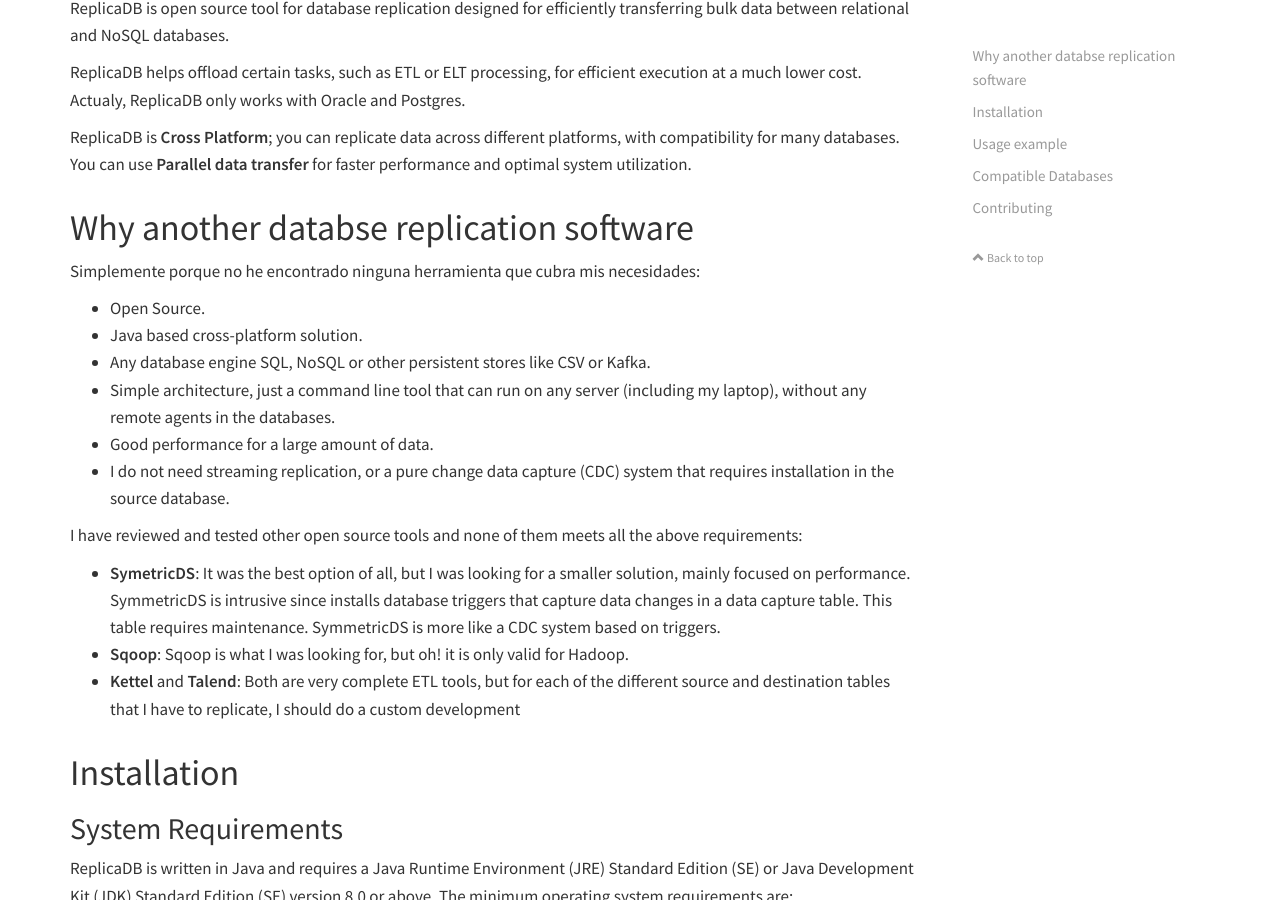
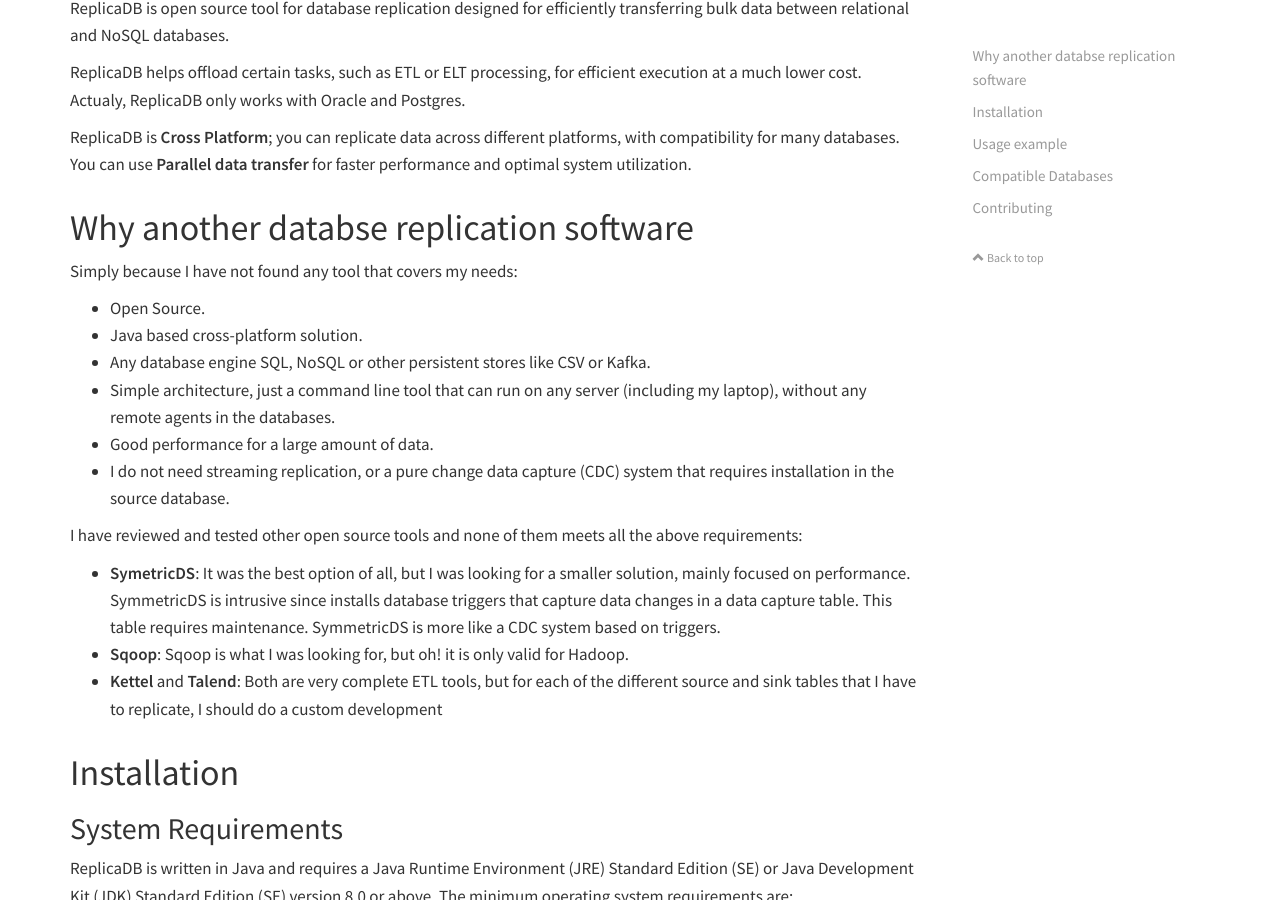
Before and after one commit to osalvador/ReplicaDB, a Jekyll site: the page built from index.md, in a window 1280 px wide and 900 px high, scrolled down 600 px. Built offline with Jekyll 4.4.1, drawn with Linux system fonts in a browser that asks for light colours; nearby versions of some CDN libraries; comment, search, counter and statistics services are not loaded.

Commit message:
Update index.md

```diff
--- a/index.md
+++ b/index.md
@@ -17,15 +17,13 @@
 {::comment}
 TODO:
 - Benchmark con symetricDS, kettel y talend
-- ETL vs ELT
-- Porque otra herramienta de replicacion
 
 {:/comment}
 
 
 # Why another databse replication software
 
-Simplemente porque no he encontrado ninguna herramienta que cubra mis necesidades:
+Simply because I have not found any tool that covers my needs:
 
 - Open Source.
 - Java based cross-platform solution.
@@ -38,7 +36,7 @@
 
 - **SymetricDS**: It was the best option of all, but I was looking for a smaller solution, mainly focused on performance. SymmetricDS is intrusive since installs database triggers that capture data changes in a data capture table. This table requires maintenance. SymmetricDS is more like a CDC system based on triggers.
 - **Sqoop**: Sqoop is what I was looking for, but oh! it is only valid for Hadoop.
-- **Kettel** and **Talend**: Both are very complete ETL tools, but for each of the different source and destination tables that I have to replicate, I should do a custom development
+- **Kettel** and **Talend**: Both are very complete ETL tools, but for each of the different source and sink tables that I have to replicate, I should do a custom development
 
 
 # Installation
```
